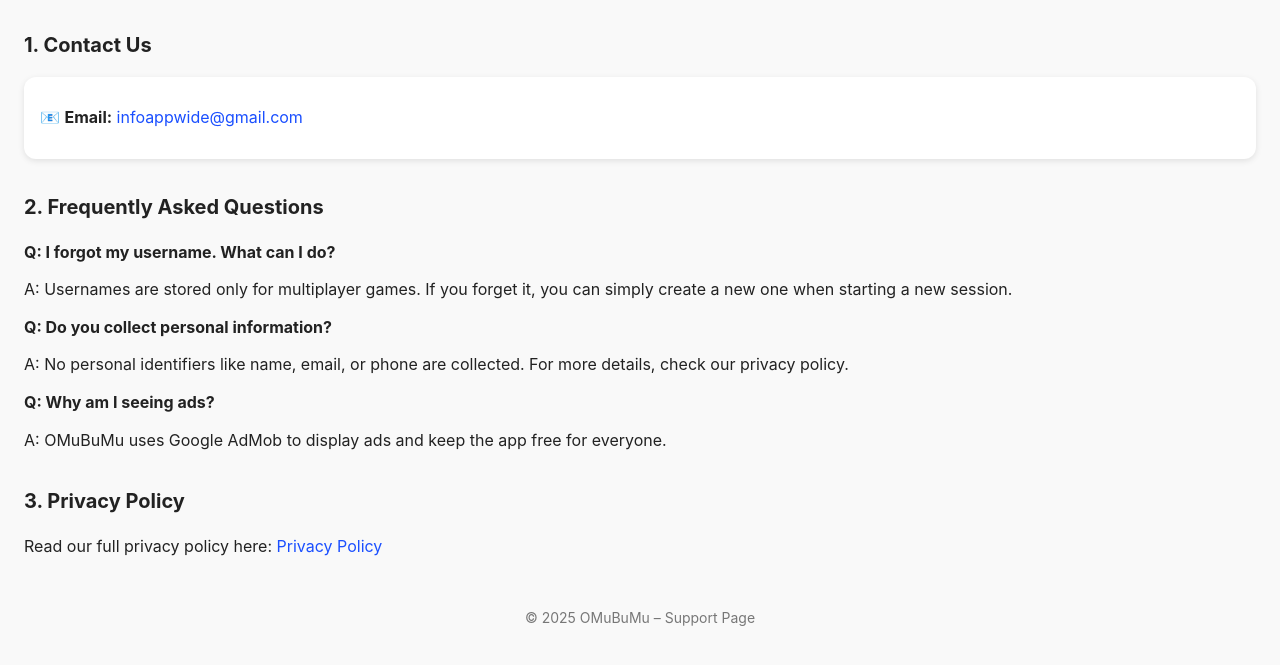
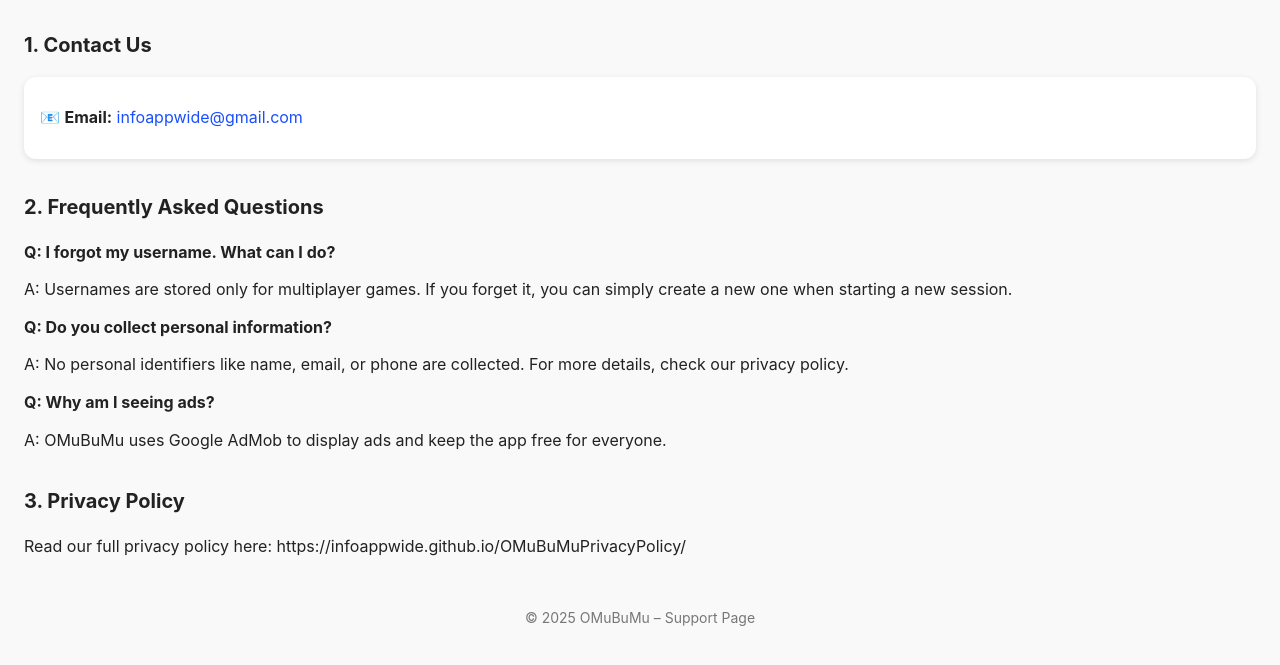
Before and after one commit to infoappwide/OMuBuMuSupport, a plain HTML site: page index.html in a window 1280 px wide. Shown: the part 135-800 px from the top of the page. Drawn offline with Linux system fonts and the light colour scheme.

Commit message:
Update index.html

```diff
--- a/index.html
+++ b/index.html
@@ -77,7 +77,7 @@
     <div class="section">
         <h2>3. Privacy Policy</h2>
         <p>Read our full privacy policy here:
-        <a href="https://infoappwide.github.io/OMuBuMuPrivacyPolicy/" target="_blank">Privacy Policy</a></p>
+        https://infoappwide.github.io/OMuBuMuPrivacyPolicy/</p>
     </div>
 
     <div class="footer">
```
